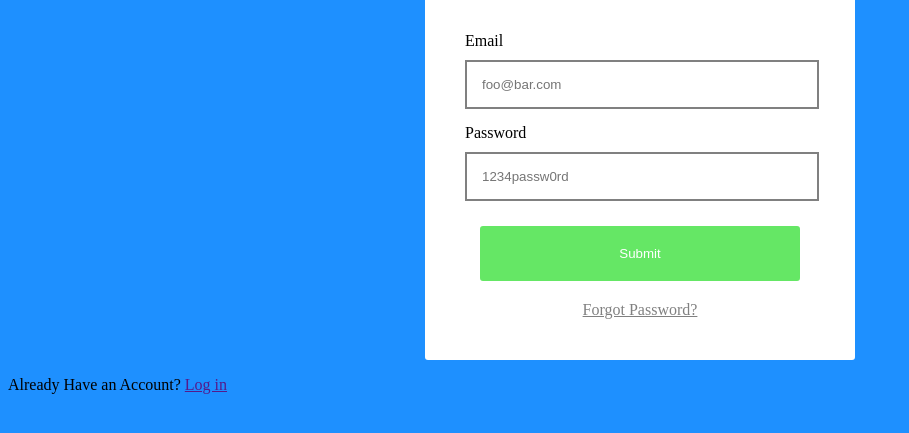
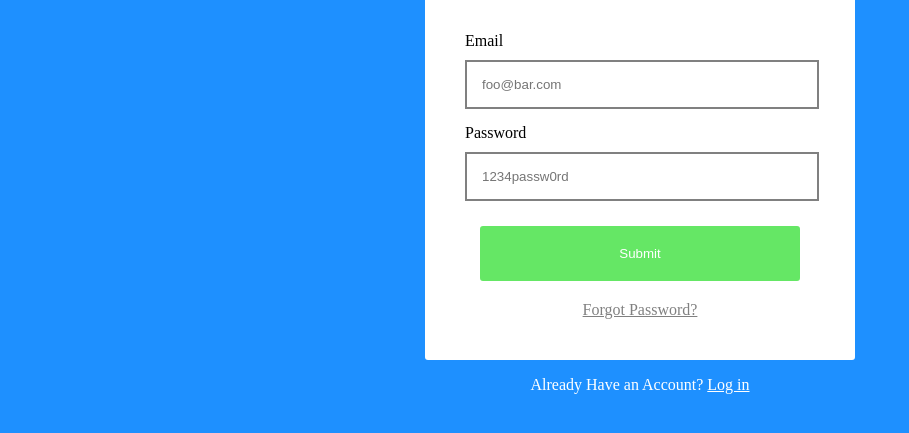
Before and after one commit to danecodder/AnalogSeaForm, a plain HTML site: page index.html in a window 1280 px wide. Shown: the part 113-546 px from the top of the page, without its empty margins (0-909 px from the left). Drawn offline with Linux system fonts and the light colour scheme.

Commit message:
Finished Project/Rough Draft

```diff
--- a/index.html
+++ b/index.html
@@ -23,7 +23,7 @@
 					<a href="#" class="link">Forgot Password?</a>
 				</form>
 		</div>
-		<p>Already Have an Account? <a href="">Log in</a></p>
+		<p class="accountLogin">Already Have an Account? <a href="" class="accountLoginLink">Log in</a></p>
 	</main>
 </body>
 </html>
--- a/main.css
+++ b/main.css
@@ -55,3 +55,12 @@ body {
 	padding: 10px;
 	text-align: center;
 }
+
+.accountLogin {
+	text-align: center;
+	color: white;
+}
+
+.accountLoginLink {
+	color: white;
+}
```
